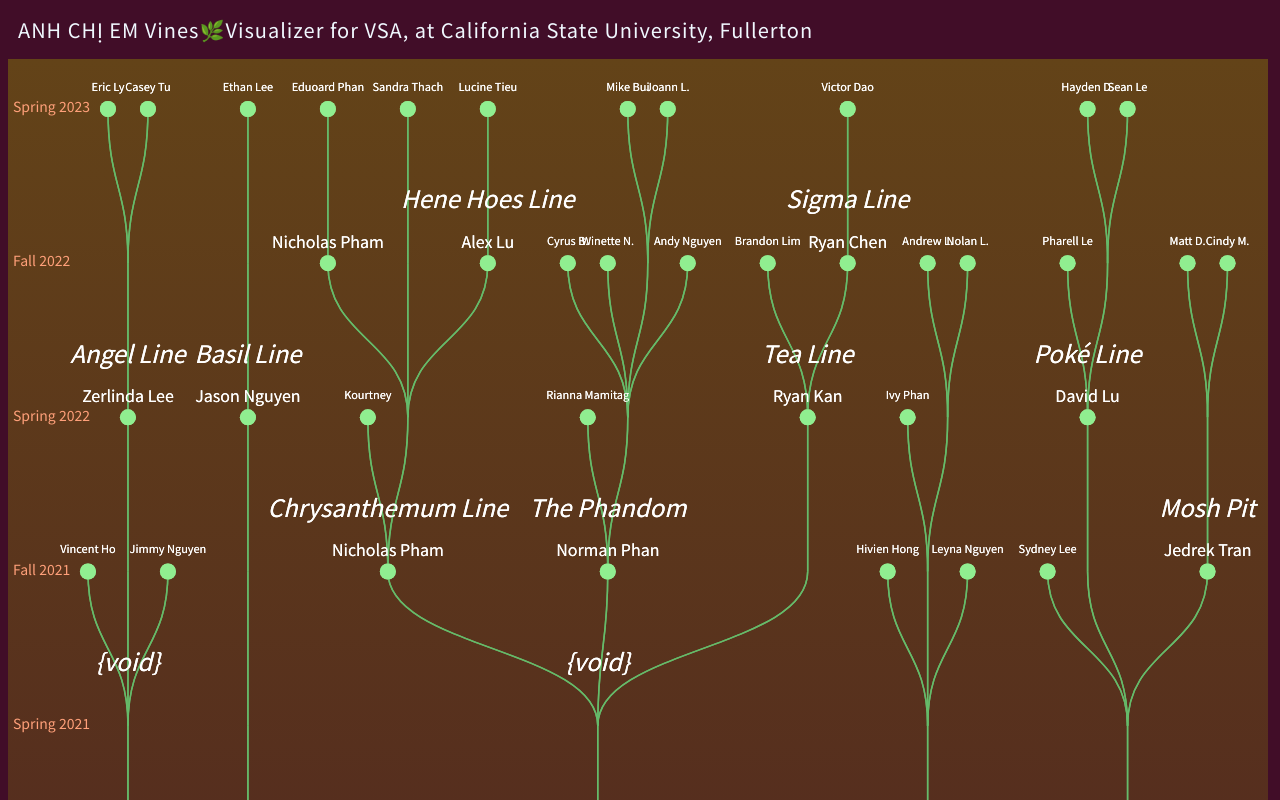
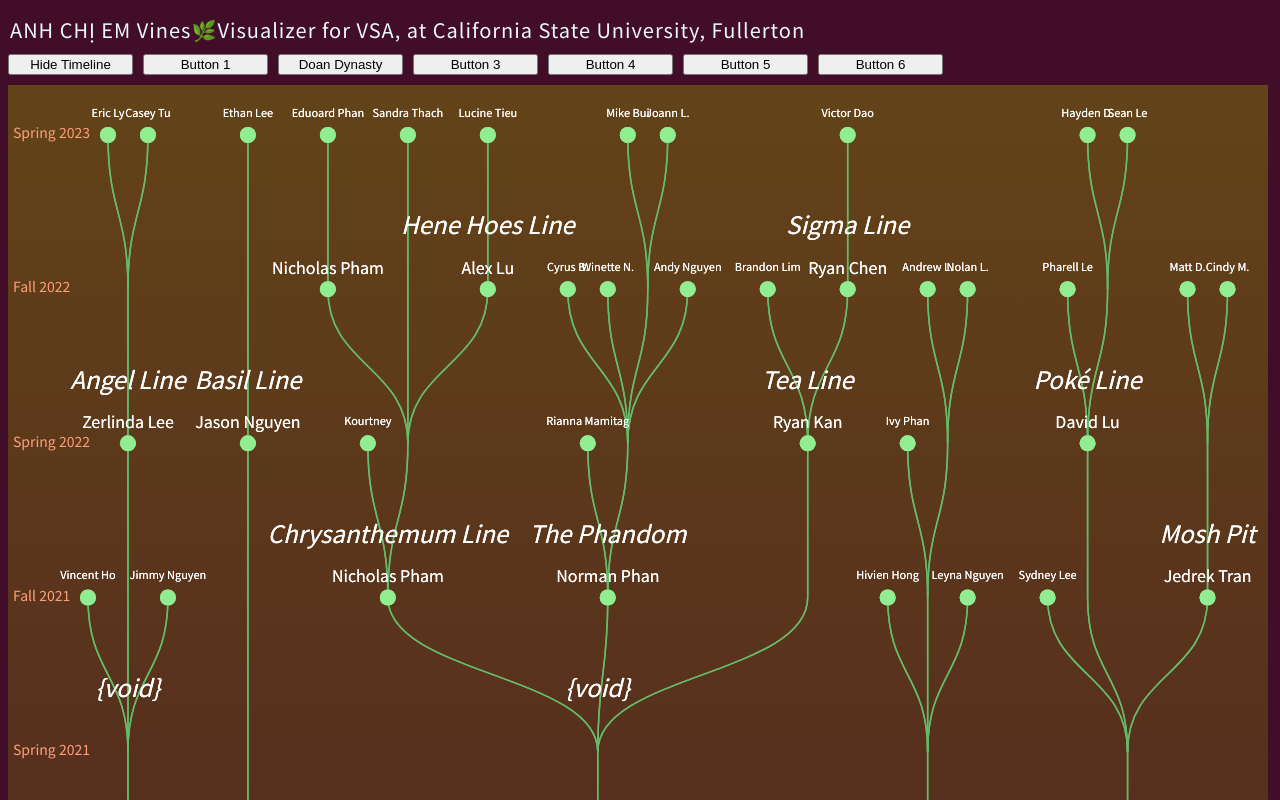
Before and after one commit to lyeric2022/VSA-ACE-Vines, a React (Vite) app: page / in a window 1280 px wide. Shown: the top 800 px of the page. Built offline with nearby package versions, Linux system fonts and the light colour scheme.

Commit message:
Testing buttons

```diff
--- a/src/App.css
+++ b/src/App.css
@@ -57,7 +57,17 @@
     letter-spacing: 1px; /* Increase or decrease the value as desired */
     display: flex;
     align-items: flex-end;
-    margin: 15px 0 15px 10px;
+    margin: 15px 0 10px 2px;
     grid-column: 10 / 1;
+}
+
+.adjustable-buttons {
+    display: flex;
+    margin: 0 0 10px 0px;
+}
+
+button {
+    width: 125px;
+    margin: 0 10px 0px 0px;
 
 }
--- a/src/App.jsx
+++ b/src/App.jsx
@@ -1,4 +1,4 @@
-import React, { useEffect } from 'react';
+import React, { useEffect, useState } from 'react';
 import TreeDiagram from './Components/TreeDiagram';
 import data from './Components/data.json';
 import { calculateJsonDepth } from './Components/calculateJsonDepth';
@@ -10,6 +10,9 @@ function App() {
   const numTrees = 4;
   const depth = calculateJsonDepth(data);
   let screenWidth;
+
+  const [timelineVisible, setTimelineVisible] = useState(true);
+  const [selectedLine, setSelectedLine] = useState('Button 1');
 
   useEffect(() => {
     function handleResize() {
@@ -26,20 +29,68 @@ function App() {
     window.addEventListener('resize', handleResize);
     return () => {
       window.removeEventListener('resize', handleResize);
-      console.log(screenWidth);
     };
   }, []);
+
+  const toggleTimelineVisibility = () => {
+    setTimelineVisible(!timelineVisible);
+  };
+
+  const handleLineSelection = (event) => {
+    setSelectedLine(event.target.value);
+  };
 
   return (
     <>
       <div className="title" style={{ width: 1500 }}>
         ANH CHỊ EM Vines🌿Visualizer for VSA, at California State University, Fullerton
       </div>
+      <div className="adjustable-buttons">
+        <button onClick={toggleTimelineVisibility}>
+          {timelineVisible ? 'Hide Timeline' : 'Show Timeline'}
+        </button>
+        <button
+          className={selectedLine === 'Button 1' ? 'selected' : ''}
+          onClick={() => handleLineSelection({ target: { value: 'Penis' } })}
+        >
+          Button 1
+        </button>
+        <button
+          className={selectedLine === 'Doan Dynasty' ? 'selected' : ''}
+          onClick={() => handleLineSelection({ target: { value: 'Doan Dynasty' } })}
+        >
+          Doan Dynasty
+        </button>
+        <button
+          className={selectedLine === 'Button 3' ? 'selected' : ''}
+          onClick={() => handleLineSelection({ target: { value: 'Button 3' } })}
+        >
+          Button 3
+        </button>
+        <button
+          className={selectedLine === 'Button 4' ? 'selected' : ''}
+          onClick={() => handleLineSelection({ target: { value: 'Button 4' } })}
+        >
+          Button 4
+        </button>
+        <button
+          className={selectedLine === 'Button 5' ? 'selected' : ''}
+          onClick={() => handleLineSelection({ target: { value: 'Button 5' } })}
+        >
+          Button 5
+        </button>
+        <button
+          className={selectedLine === 'Button 6' ? 'selected' : ''}
+          onClick={() => handleLineSelection({ target: { value: 'Button 6' } })}
+        >
+          Button 6
+        </button>
+      </div>
       <div className="container" style={{ width: 1500 }}>
         <div id="treeDiagram">
-          <TreeDiagram numTrees={numTrees} data={data} depth={depth} />
+          <TreeDiagram numTrees={numTrees} data={data} depth={depth} lineName={selectedLine} />
         </div>
-        <div id="timeline">
+        <div id="timeline" style={{ display: timelineVisible ? 'block' : 'none' }}>
           <Timeline />
         </div>
       </div>
--- a/src/Components/TreeDiagram.jsx
+++ b/src/Components/TreeDiagram.jsx
@@ -1,4 +1,4 @@
-import React, { useEffect, useRef, useState } from 'react';
+import React, { useEffect, useRef } from 'react';
 import * as d3 from 'd3';
 import './TreeDiagram.css';
 
@@ -6,19 +6,20 @@ let firstNodeChecked = false;
 
 // A magical component that brings trees to life
 const TreeDiagram = ({ numTrees, depth, data, lineName }) => {
+
+  if (lineName === "Doan Dynasty") {
+     data = data.children.find((child) => child.lineName === "Doan Dynasty");
+  }
   const doanDynastyData = data.children.find((child) => child.lineName === "Doan Dynasty");
   const cactusFamData = data.children.find((child) => child.lineName === "Cactus Fam");
+
+  console.log(lineName);
 
   let svgWidth = (1 * window.innerWidth) * 0.984;;
 
   if (window.innerWidth < 1000) {
     svgWidth = 1500;
   }
-
-  // if (svgWidth <= 1000) {
-  //   svgWidth = 1511.424;
-  // }
-
 
   let svgHeight;
 
@@ -73,11 +74,6 @@ const TreeDiagram = ({ numTrees, depth, data, lineName }) => {
         return `${d.data.name}`;
       });
 
-
-
-
-
-
     node
       .append('text')
       .attr('dy', '1.2em') // Adjust the vertical offset as per your requirement
@@ -101,27 +97,13 @@ const TreeDiagram = ({ numTrees, depth, data, lineName }) => {
           return d.data.titleName;
         }
       });
-
-  });
-
-
-
-  // A mystical ceremony to adjust the size of the trees based on the window's dimensions
-  useEffect(() => {
-    const screenWidth = window.innerWidth;
-    const screenHeight = window.innerHeight;
-
     svgWidth *= 1.0; // Shrinking the trees just a little, to fit within the mortal realm
 
     if (svgRef.current) {
       svgRef.current.style.width = `${svgWidth}px`; // Modifying the width of the sacred SVG container
-    }
-
-    if (svgRef.current) {
-
       svgRef.current.style.height = `${svgHeight}px`; // Adjusting the height of the holy SVG container
     }
-  }, []);
+  });
 
   return (
     <svg
@@ -129,11 +111,7 @@ const TreeDiagram = ({ numTrees, depth, data, lineName }) => {
       width={svgWidth}
       height={120 * depth * 1.25}
       style={{
-        // background: 'url(path/to/your/image.jpg)', // Set the background image path
         background: 'linear-gradient(0deg, rgb(65, 13, 40), rgb(99, 67, 24)) no-repeat',
-        // zIndex: -1,
-
-        // backgroundSize: 'cover', // Adjust the background image size
       }}
     ></svg>
   );
```
Lines whose indentation alone changed are shown as unchanged.
